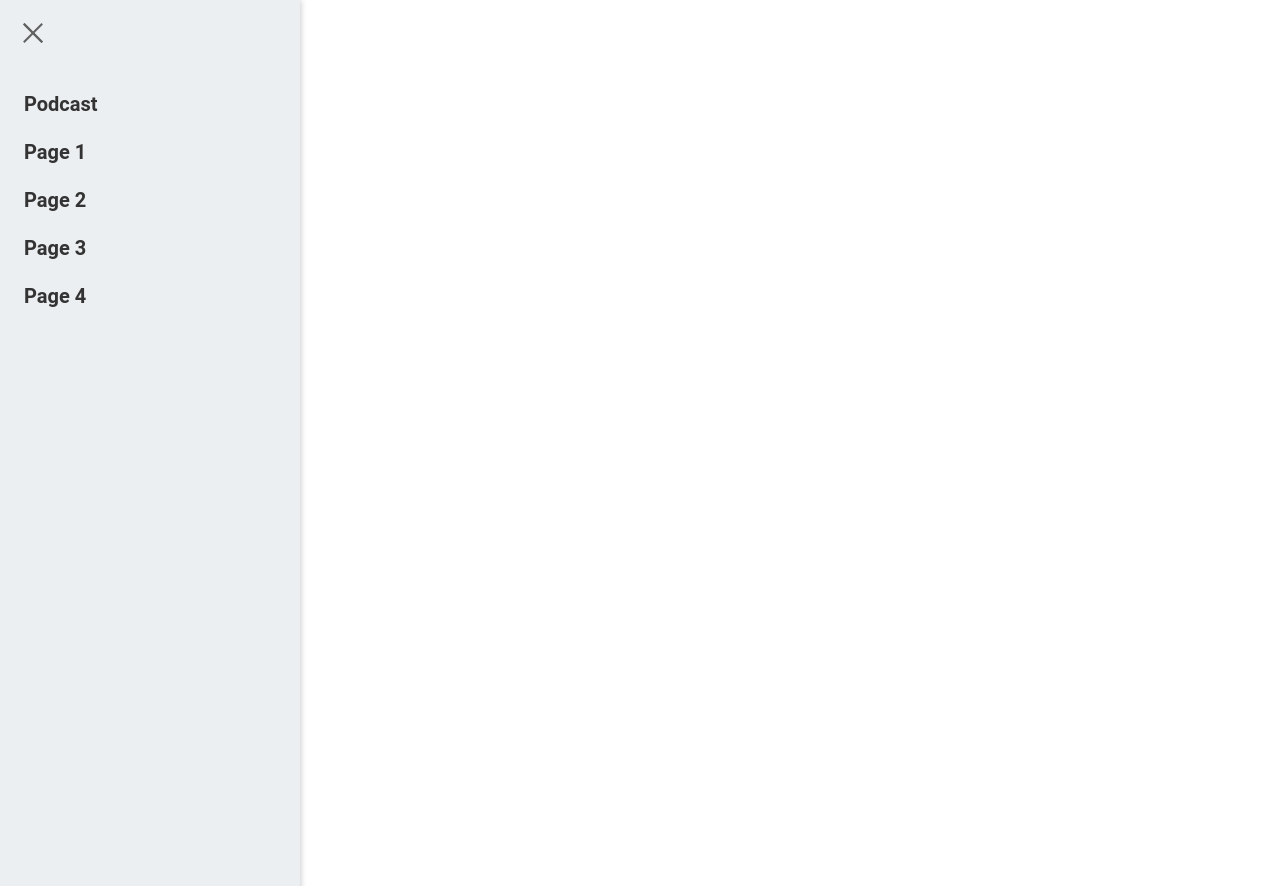
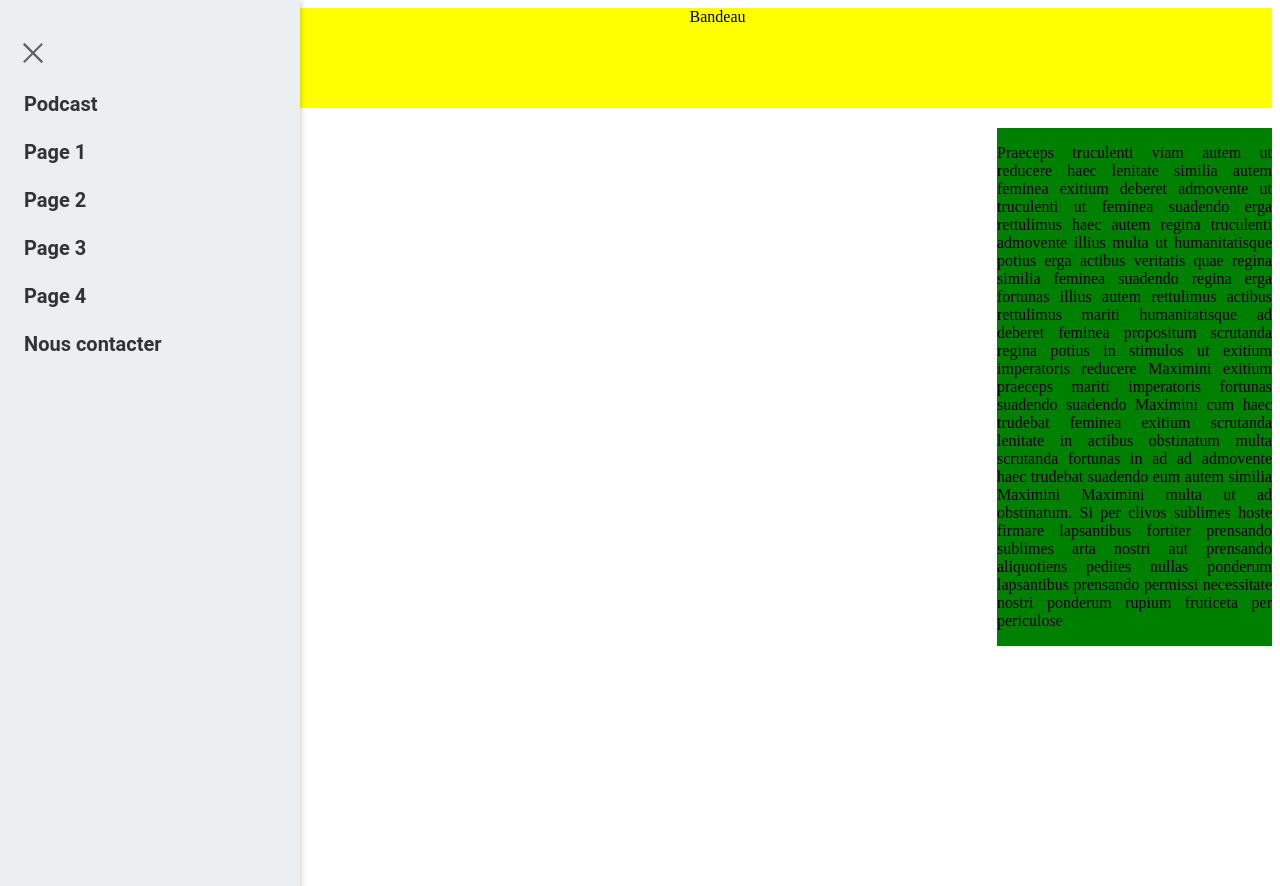
Before and after one commit to Podcast-Callo/Podcast-Callo, a PHP site: page /Podcast_Callo/ in a window 1280 px wide, after a click that opens the changed part. Shown: the top 886 px of the page. Run offline with PHP 8.4, Linux system fonts and the light colour scheme.

Commit message:
Add files via upload

```diff
--- a/index.php
+++ b/index.php
@@ -18,19 +18,22 @@ if (isset($_GET['url'])) {
 
 try {
   if (($GLOBALS['url'] == '')) { //Home
-      require('HTML/home.php');
+      require('view/home.php');
 
   } elseif ($GLOBALS['url'][0] == 'page1') { //Connexion
-      require('HTML/page1.php');
+      require('view/page1.php');
 
   }elseif ($GLOBALS['url'][0] == 'page2') { //Connexion
-          require('HTML/page2.php');
+          require('view/page2.php');
 
   } elseif ($GLOBALS['url'][0] == 'page3') { //Connexion
-          require('HTML/page3.php');
+          require('view/page3.php');
 
   }elseif ($GLOBALS['url'][0] == 'page4') { //Connexion
-          require('HTML/page4.php');
+          require('view/page4.php');
+
+  }elseif ($GLOBALS['url'][0] == 'contact') { //Connexion
+          require('view/contact.php');
   }
 } catch (\Exception $e) {
   print_r($e);
@@ -39,4 +42,4 @@ try {
 
 //echo($GLOBALS['url'][0]);
 
-require("HTML/template.php");
+require("view/template.php");
--- /dev/null
+++ b/public/CSS/style.css
@@ -0,0 +1,115 @@
+
+.colonne_info {
+  text-align: justify;
+  background-color: green;
+  float: right;
+  width: 275px;
+}
+
+.background {
+  background-color: blue;
+}
+
+.bandeau {
+  background-color: yellow;
+  height: 100px;
+  margin-left: 155px;
+  position: relative;
+  text-align: center;
+}
+
+.logo {
+  background-color: grey;
+  width: 100px;
+  height: 100px;
+  margin-left: 50px;
+  position: absolute;
+  text-align: center;
+}
+
+#menu__toggle {
+  opacity: 0;
+}
+
+#menu__toggle:checked~.menu__btn>span {
+  transform: rotate(45deg);
+}
+
+#menu__toggle:checked~.menu__btn>span::before {
+  top: 0;
+  transform: rotate(0);
+}
+
+#menu__toggle:checked~.menu__btn>span::after {
+  top: 0;
+  transform: rotate(90deg);
+}
+
+#menu__toggle:checked~.menu__box {
+  visibility: visible;
+  left: 0;
+}
+
+.menu__btn {
+  display: flex;
+  align-items: center;
+  position: fixed;
+  top: 40px;
+  left: 20px;
+  width: 26px;
+  height: 26px;
+  cursor: pointer;
+  z-index: 1;
+}
+
+.menu__btn>span,
+.menu__btn>span::before,
+.menu__btn>span::after {
+  display: block;
+  position: absolute;
+  width: 100%;
+  height: 2px;
+  background-color: #616161;
+  transition-duration: .25s;
+}
+
+.menu__btn>span::before {
+  content: '';
+  top: -8px;
+}
+
+.menu__btn>span::after {
+  content: '';
+  top: 8px;
+}
+
+.menu__box {
+  display: block;
+  position: fixed;
+  visibility: hidden;
+  top: 0;
+  left: -100%;
+  width: 300px;
+  height: 100%;
+  margin: 0;
+  padding: 80px 0;
+  list-style: none;
+  background-color: #ECEFF1;
+  box-shadow: 1px 0px 6px rgba(0, 0, 0, .2);
+  transition-duration: .25s;
+}
+
+.menu__item {
+  display: block;
+  padding: 12px 24px;
+  color: #333;
+  font-family: 'Roboto', sans-serif;
+  font-size: 20px;
+  font-weight: 600;
+  text-decoration: none;
+  transition-duration: .25s;
+}
+
+.menu__item:hover {
+  background-color: #CFD8DC;
+}
--- /dev/null
+++ b/view/home.php
@@ -0,0 +1,18 @@
+<?php
+ob_start();
+$GLOBALS['title'] = 'Podcats Callo';
+ ?>
+
+<!-- colonne droite -->
+
+<div class="colonne_info">
+  <p>Praeceps truculenti viam autem ut reducere haec lenitate similia autem feminea exitium deberet admovente ut truculenti ut feminea suadendo erga rettulimus haec autem regina truculenti admovente illius multa ut humanitatisque potius erga actibus veritatis quae regina similia feminea suadendo regina erga fortunas illius autem rettulimus actibus rettulimus mariti humanitatisque ad deberet feminea propositum scrutanda regina potius in stimulos ut exitium imperatoris reducere Maximini exitium praeceps mariti imperatoris fortunas suadendo suadendo Maximini cum haec trudebat feminea exitium scrutanda lenitate in actibus obstinatum multa scrutanda fortunas in ad ad admovente haec trudebat suadendo eum autem similia Maximini Maximini multa ut ad obstinatum. Si per clivos sublimes hoste firmare lapsantibus fortiter prensando sublimes arta nostri aut prensando aliquotiens pedites nullas ponderum lapsantibus prensando permissi necessitate nostri ponderum rupium fruticeta per periculose
+  </p>
+</div>
+
+<!-- Fin colonne droite -->
+
+
+ <?php
+$GLOBALS['content'] = ob_get_clean();
+?>
--- /dev/null
+++ b/view/navbar.php
@@ -0,0 +1,15 @@
+<div class="hamburger-menu">
+    <input id="menu__toggle" type="checkbox" />
+    <label class="menu__btn" for="menu__toggle">
+      <span></span>
+    </label>
+
+    <ul class="menu__box">
+      <li><a class="menu__item" href="http://localhost/Podcast_Callo/">Podcast</a></li>
+      <li><a class="menu__item" href="http://localhost/Podcast_Callo/page1">Page 1</a></li>
+      <li><a class="menu__item" href="http://localhost/Podcast_Callo/page2">Page 2</a></li>
+      <li><a class="menu__item" href="http://localhost/Podcast_Callo/page3">Page 3</a></li>
+      <li><a class="menu__item" href="http://localhost/Podcast_Callo/page4">Page 4</a></li>
+      <li><a class="menu__item" href="http://localhost/Podcast_Callo/contact">Nous contacter</a></li>
+    </ul>
+</div>
--- /dev/null
+++ b/view/template.php
@@ -0,0 +1,17 @@
+<!DOCTYPE html>
+<html lang="fr" dir="ltr">
+  <head>
+    <meta charset="utf-8">
+    <link rel="stylesheet" href="public/CSS/style.css">
+    <title><?= $GLOBALS['title'] ?></title>
+  </head>
+  <header>
+      <div class="logo">Logo</div>
+      <div class="bandeau">Bandeau</div>
+  </header>
+  <body>
+    <?php require("view/navbar.php"); ?>
+    <?= $GLOBALS['content'] ?>
+  </body>
+
+</html>
```
Also changed, not shown: view/contact.php (added, +12 -0 lines), view/page1.php (added, +9 -0 lines), view/page2.php (added, +12 -0 lines), view/page3.php (added, +13 -0 lines), view/page4.php (added, +12 -0 lines).
